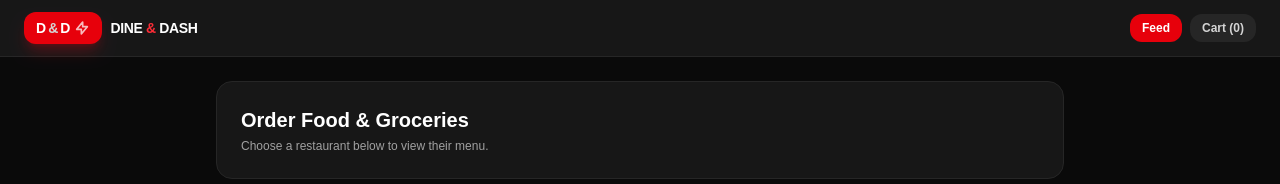
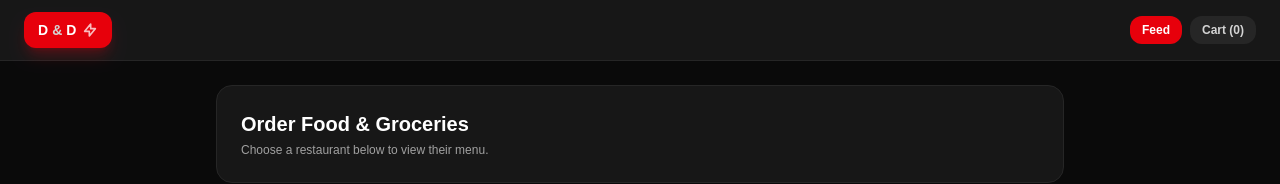
Before and after one commit to henon123sam/dash-and-dine, a Next.js app: page / in a window 1280 px wide. Shown: the top 184 px of the page. Built offline with nearby package versions, Linux system fonts and the light colour scheme.

Commit message:
feat: keep clean standalone logo badge in header

```diff
--- a/app/page.tsx
+++ b/app/page.tsx
@@ -79,17 +79,14 @@ export default function DineAndDashApp() {
       {/* HEADER */}
       <header className="bg-neutral-900 border-b border-neutral-800 sticky top-0 z-50 px-6 py-3 flex items-center justify-between">
         <div onClick={() => { setActiveTab('feed'); setSelectedStore(null); }} className="cursor-pointer flex items-center space-x-2">
-          <div className="bg-red-600 text-white font-black px-3 py-1.5 rounded-xl text-sm flex items-center shadow-lg shadow-red-600/25">
+          <div className="bg-red-600 text-white font-black px-3.5 py-2 rounded-xl text-sm flex items-center shadow-lg shadow-red-600/25">
             <span>D</span>
-            <span className="text-neutral-300 mx-0.5">&</span>
+            <span className="text-neutral-300 mx-1">&</span>
             <span>D</span>
-            <svg className="w-4 h-4 ml-1 text-white animate-pulse" fill="none" stroke="currentColor" strokeWidth="3" viewBox="0 0 24 24">
+            <svg className="w-4 h-4 ml-1.5 text-white animate-pulse" fill="none" stroke="currentColor" strokeWidth="3" viewBox="0 0 24 24">
               <path strokeLinecap="round" strokeLinejoin="round" strokeWidth="2.5" d="M13 10V3L4 14h7v7l9-11h-7z" />
             </svg>
           </div>
-          <h1 className="font-black text-sm tracking-tight text-white">
-            DINE <span className="text-red-500">&</span> DASH
-          </h1>
         </div>
 
         <div className="flex items-center space-x-2">
```
